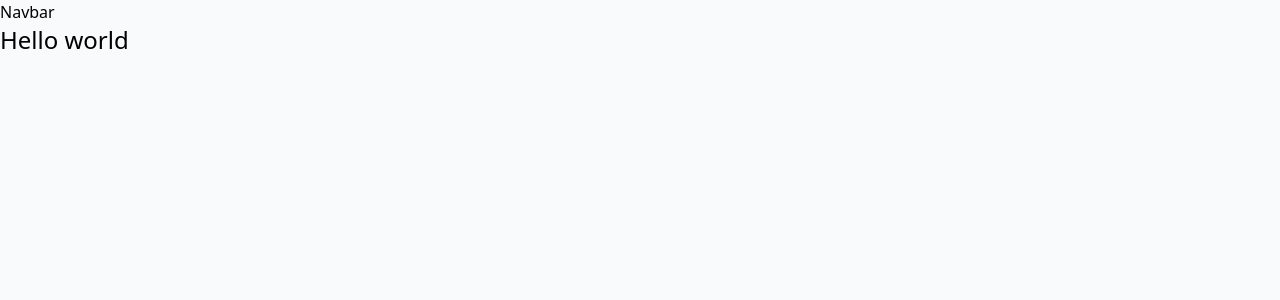
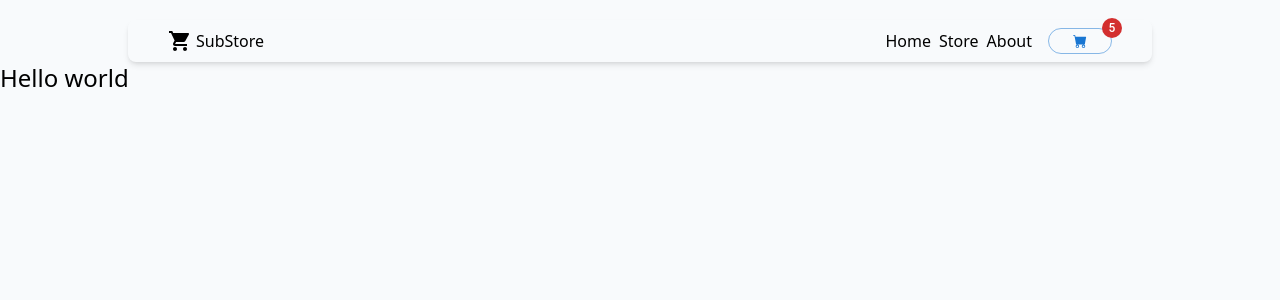
Before and after one commit to adnansyed101/subStore, a React (Vite) app: page / in a window 1280 px wide. Shown: the top 300 px of the page. Built offline with nearby package versions, Linux system fonts and the light colour scheme.

Commit message:
Create Navbar

```diff
--- a/src/components/Navbar.tsx
+++ b/src/components/Navbar.tsx
@@ -1,3 +1,33 @@
+import { Badge, Button } from "@mui/material";
+import { BsFillCartFill } from "react-icons/bs";
+import shoppingCart from "/shoppingCart.svg";
+import { Link } from "react-router-dom";
+
 export const Navbar = () => {
-  return <div>Navbar</div>;
+  return (
+    <div className="navbar">
+      <Link to="/" className="logo">
+        <img src={shoppingCart} alt="Shopping Cart" />
+        SubStore
+      </Link>
+      <div className="links">
+        <ul>
+          <li>
+            <Link to="/">Home</Link>
+          </li>
+          <li>
+            <Link to="/store">Store</Link>
+          </li>
+          <li>
+            <Link to="/about">About</Link>
+          </li>
+        </ul>
+        <Badge badgeContent={5} color="error">
+          <Button color="primary" variant="outlined" className="rounded-full">
+            <BsFillCartFill />
+          </Button>
+        </Badge>
+      </div>
+    </div>
+  );
 };
```
